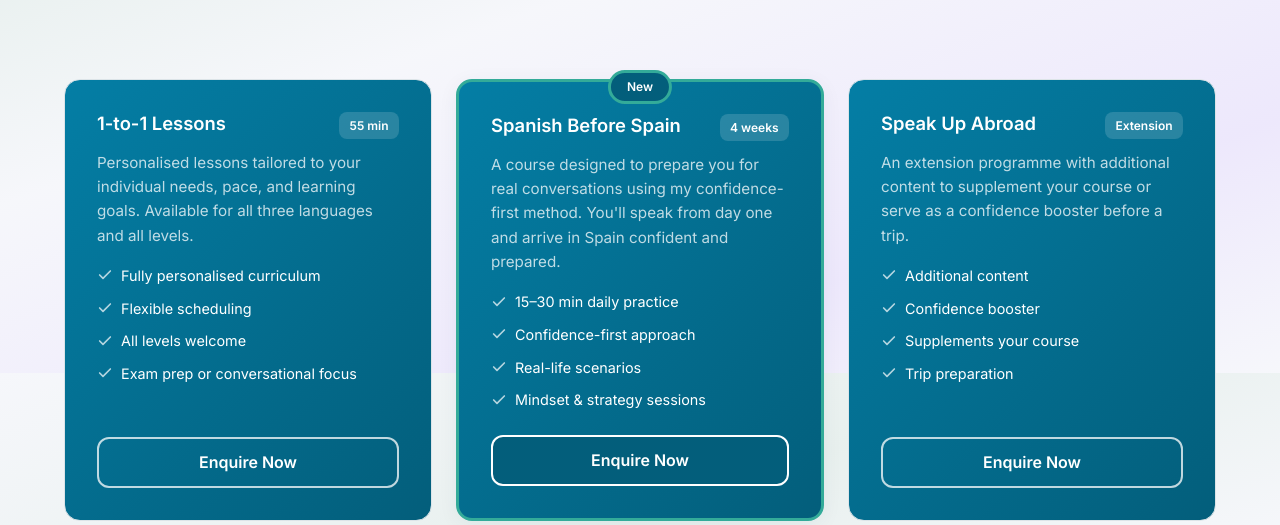
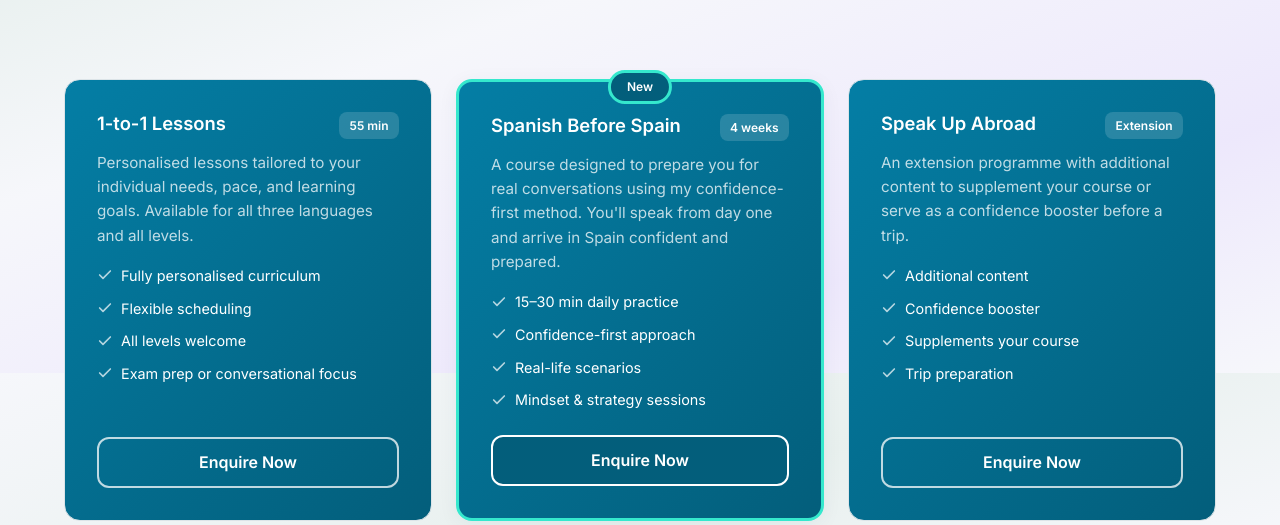
Before and after one commit to mikemasterslang/mike-masters-languages, a React (Vite) app: page /book-online in a window 1280 px wide. Shown: the part 427-952 px from the top of the page. Built offline with nearby package versions, Linux system fonts and the light colour scheme; no server answers.

Commit message:
Improve contact form email data and add reply_to

```diff
--- a/src/pages/BookOnline.css
+++ b/src/pages/BookOnline.css
@@ -15,7 +15,7 @@
 }
 
 .booking-card.highlighted {
-  border-color: #33AB99;
+  border-color: #35e8cd;
   border-width: 3px;
   box-shadow: 0 4px 20px var(--shadow);
 }
@@ -32,7 +32,7 @@
   font-weight: 600;
   border-radius: 2rem;
   white-space: nowrap;
-  border: 3px solid #33AB99;
+  border: 3px solid #35e8cd;
 }
 
 .booking-card-header {
--- a/src/pages/Contact.tsx
+++ b/src/pages/Contact.tsx
@@ -65,8 +65,9 @@ export default function Contact() {
         {
           from_name: form.name,
           from_email: form.email,
-          language: form.language,
-          level: form.level,
+          reply_to: form.email,
+          language: form.language || 'Not specified',
+          level: form.level || 'Not specified',
           message: form.message,
         },
         EMAILJS_PUBLIC_KEY,
--- a/src/pages/Spanish.css
+++ b/src/pages/Spanish.css
@@ -55,7 +55,7 @@
 }
 
 .spanish-course-content .hero-badge {
-  border: 2px solid #33AB99;
+  border: 2px solid #35e8cd;
 }
 
 .spanish-course-content h2 {
```
